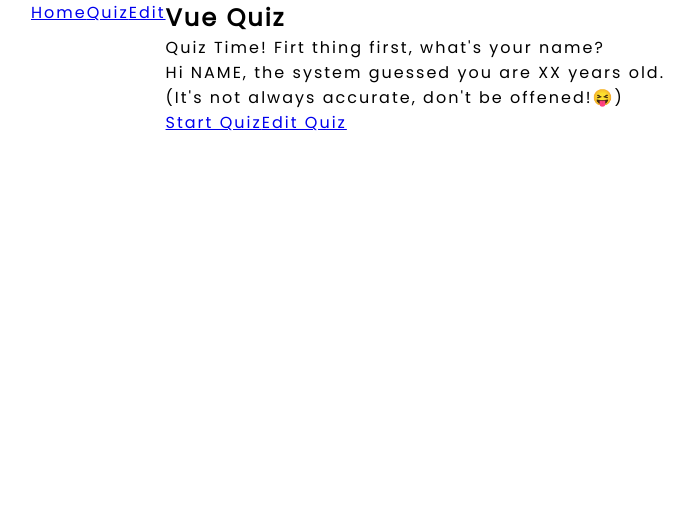
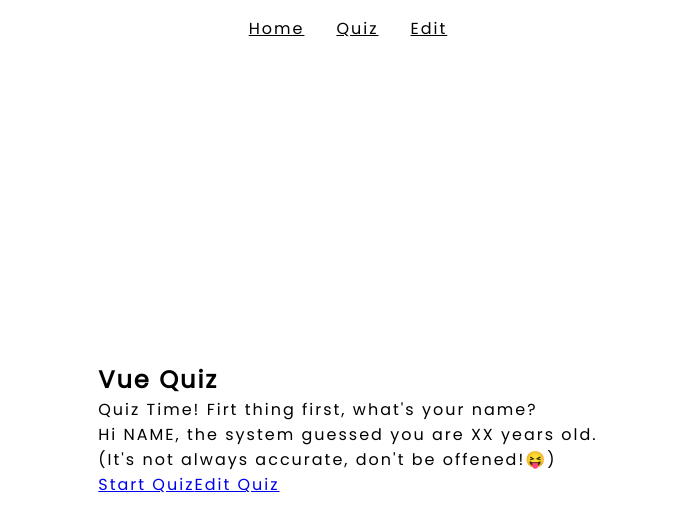
Before and after one commit to elbert-fang/vue-quiz, a Vue app: page / in a window 1280 px wide. Shown: the top 532 px of the page, without its empty margins (292-980 px from the left). Built offline with nearby package versions, Linux system fonts and the light colour scheme.

Commit message:
styling update

```diff
--- a/public/css/app.css
+++ b/public/css/app.css
@@ -6,8 +6,30 @@
 
 .container-app{
     display: flex;
+    align-items: center;
+    flex-direction: column;
     width: 100%;
+    height: 100vh;
+    max-width: 1400px;
+    margin:auto;
+}
+
+.primary-nav{
+    width: 100%;
+    height: 4rem;
+    display: flex;
+    justify-content: center;
+}
+
+.primary-nav .nav-item{
+    color: black;
+    padding: 1rem;
+}
+
+.home-wrapper{
     height: 100%;
+    display: flex;
+    flex-direction: column;
     justify-content: center;
 }
 
@@ -136,6 +158,16 @@ li.selectedAnswer{
     margin-top: 40px;
 }
 
+h2.heading{
+    margin-bottom: 2rem;
+}
+
+
+.btn-start{
+    width: 10rem;
+    padding: 0.25rem 1rem;
+}
+
 .btn-restart{
     display: flex;
     width: 100%;
@@ -156,3 +188,41 @@ li.selectedAnswer{
     margin: auto;
     background-color: rgb(106, 128,202);
 }
+
+.full-widht{
+    width: 100%;
+}
+
+.flex{
+    display: flex;
+}
+
+.justify-content-center{
+    justify-content: center;
+}
+
+.flex-column{
+    flex-direction: column;
+}
+
+.align-items-center{
+    align-items: center;
+}
+
+.py-1{
+    padding-top: 1rem;
+    padding-bottom: 1rem;
+}
+
+.my-1{
+    margin-top: 1rem;
+    margin-bottom: 1rem;
+}
+
+.mb-1{
+    margin-bottom: 1rem;
+}
+
+.mt-1{
+    margin-bottom: 1rem;
+}
--- a/src/App.vue
+++ b/src/App.vue
@@ -1,7 +1,7 @@
 <template>
   <section class="container-app">
-    <div class="router">
-      <nav>
+
+    <nav class="primary-nav">
       <router-link class="nav-item"
         to="/">Home</router-link>
       <router-link class="nav-item"
@@ -9,7 +9,7 @@
       <router-link class="nav-item"
         to="/edit">Edit</router-link>
     </nav>
-    </div>
+
     <router-view>
       <home-page></home-page>
     </router-view>
```
Lines whose indentation alone changed are shown as unchanged.
